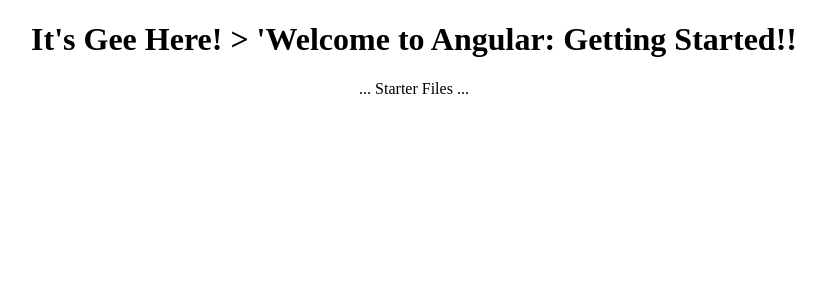
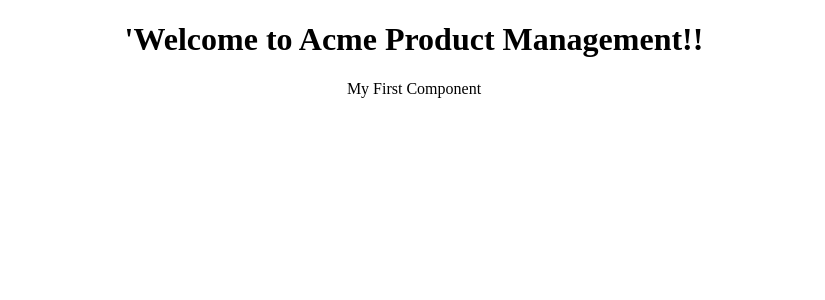
Before and after one commit to GEESHEK/APM-App, an Angular app: page / in a window 1280 px wide. Shown: the top 300 px of the page, without its empty margins (226-1051 px from the left). Built offline with nearby package versions, Linux system fonts and the light colour scheme.

Commit message:
Changes to app.ts

```diff
--- a/src/app/app.component.ts
+++ b/src/app/app.component.ts
@@ -1,10 +1,17 @@
-import { Component } from '@angular/core';
+import { Component } from "@angular/core";
 
 @Component({
   selector: 'pm-root',
-  templateUrl: './app.component.html',
-  styleUrls: ['./app.component.css']
+  template: `
+  <div style="text-align:center">
+  <h1>
+    'Welcome to {{pageTitle}}!!
+  </h1>
+  <div>My First Component</div>
+  </div>
+  `
 })
+
 export class AppComponent {
-  title = 'Angular: Getting Started';
+  pageTitle: string = 'Acme Product Management';
 }
```
